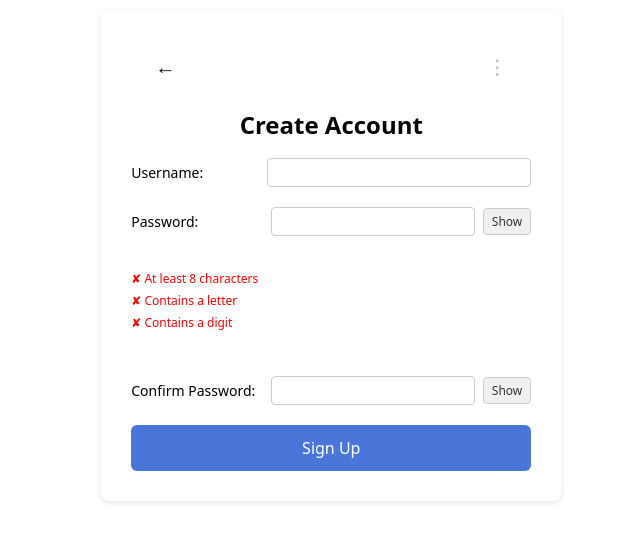
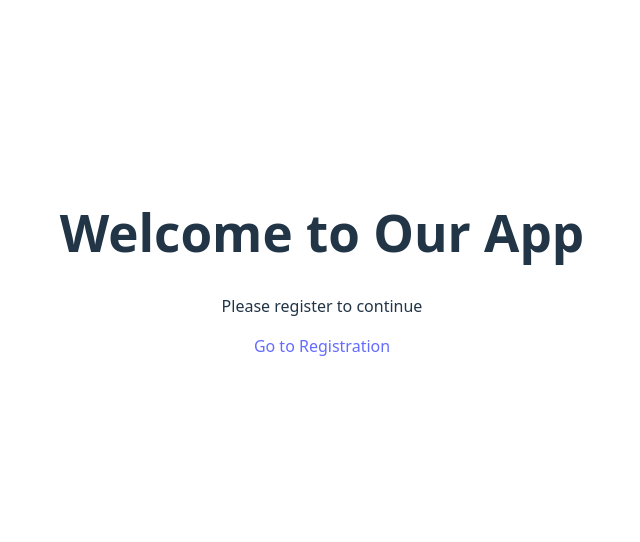
Before and after one commit to jialechen3/ulink, a React (Vite) app in the folder my-app/: page / in a window 1280 px wide. Shown: the part 144-686 px from the top of the page, without its empty margins (318-958 px from the left). Built offline with nearby package versions, Linux system fonts and the light colour scheme.

Commit message:
User is able to create after successfully sign up

```diff
--- a/my-app/package.json
+++ b/my-app/package.json
@@ -11,7 +11,8 @@
   },
   "dependencies": {
     "react": "^19.1.1",
-    "react-dom": "^19.1.1"
+    "react-dom": "^19.1.1",
+    "react-router-dom": "^7.9.3"
   },
   "devDependencies": {
     "@eslint/js": "^9.36.0",
--- a/my-app/src/App.jsx
+++ b/my-app/src/App.jsx
@@ -1,8 +1,8 @@
+import { BrowserRouter as Router, Routes, Route } from "react-router-dom";
 import { useState } from "react";
 import RegisterPage from "./RegisterPage";
 
 function App() {
-    const [step, setStep] = useState("register"); // Start with register page
     const [userId, setUserId] = useState(null);
     const [username, setUsername] = useState("");
     const [loggedIn, setLoggedIn] = useState(false);
@@ -16,10 +16,10 @@ function App() {
         setUserId(null);
         setUsername("");
         setLoggedIn(false);
-        setStep("register");
     };
 
     return (
+        <Router>
             <div className="app-container">
                 {loggedIn ? (
                     <div style={{ textAlign: "center", marginTop: "50px" }}>
@@ -29,12 +29,27 @@ function App() {
                         </button>
                     </div>
                 ) : (
+                    <Routes>
+                        {/* Home page route */}
+                        <Route path="/" element={
+                            <div style={{ textAlign: "center", marginTop: "50px" }}>
+                                <h1>Welcome to Our App</h1>
+                                <p>Please register to continue</p>
+                                <a href="/register">Go to Registration</a>
+                            </div>
+                        } />
+
+                        {/* Registration page route */}
+                        <Route path="/register" element={
                             <RegisterPage
                                 onRegister={handleRegister}
-                    onBack={() => console.log("Back clicked")}
+                                onBack={() => window.history.back()}
                             />
+                        } />
+                    </Routes>
                 )}
             </div>
+        </Router>
     );
 }
 
--- a/my-app/src/RegisterPage.jsx
+++ b/my-app/src/RegisterPage.jsx
@@ -38,42 +38,34 @@ function RegisterPage({ onRegister, onBack }) {
 
     setLoading(true);
  try {
-      const res = await fetch(
-        "http://localhost/Ulink/db.php",
-        {
+    const res = await fetch("http://localhost/Ulink/db.php", {
       method: "POST",
       headers: { "Content-Type": "application/json" },
       body: JSON.stringify({ action: "register", name, password }),
-        }
-      );
+    });
 
-      if (res.status === 409) {
-        const data = await res.json().catch(() => null);
-        setError("Username already taken.");
-        return;
-      }
+    // ADD THESE DEBUG LINES:
+    console.log("Status:", res.status);
+    const responseText = await res.text();
+    console.log("Raw response:", responseText);
 
-      if (res.status === 400) {
-        const data = await res.json().catch(() => null);
-        if (data?.error === "INVALID_USERNAME") {
-          setError("Username must be 3–20 chars, letters/digits/underscore only.");
-        } else if (data?.error === "WEAK_PASSWORD") {
-          setError("Password must be ≥8 chars and include letters and digits.");
-        } else {
-          setError("Invalid input.");
-        }
-        return;
-      }
+    try {
+      const data = JSON.parse(responseText);
+      console.log("Parsed JSON:", data);
 
-      const data = await res.json().catch(() => null);
-      if (res.ok && data?.success) {
+      if (res.ok && data.ok) {
         alert("Registered successfully!");
         onRegister?.(name);
       } else {
         setError(data?.message || `Registration failed (${res.status}).`);
       }
+    } catch (parseError) {
+      console.error("JSON parse error:", parseError);
+      setError("Invalid server response");
+    }
+
   } catch (err) {
-      console.error(err);
+    console.error("Fetch error:", err);
     setError("Network error or server unavailable.");
   } finally {
     setLoading(false);
```
Also changed, not shown: 2 other files (tests, documents, lock files or other folders). Lines whose indentation alone changed are shown as unchanged.
